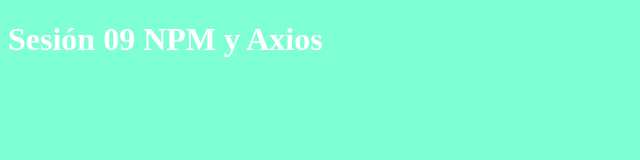
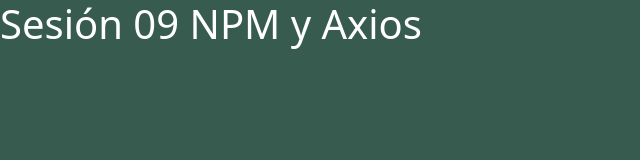
Before and after one commit to bryanpalacios13/ch30-js09nodejs, a website: page index.html in a window 1280 px wide. Shown: the whole page, without its empty margins (0-640 px from the left). Drawn offline with nearby package versions, Linux system fonts and the light colour scheme.

Commit message:
ci: nodes de bootstrap

```diff
--- a/assets/css/styles.css
+++ b/assets/css/styles.css
@@ -1,4 +1,4 @@
 body{
-    background-color: aquamarine;
+    background-color: rgb(55, 92, 79);
     color: white;
 }
--- a/index.html
+++ b/index.html
@@ -4,10 +4,13 @@
     <meta charset="UTF-8">
     <meta name="viewport" content="width=device-width, initial-scale=1.0">
     <title>Document</title>
+    <link rel="stylesheet" href="/node_modules/bootstrap/dist/css/bootstrap.min.css">
     <link rel="stylesheet" href="./assets/css/styles.css">
 </head>
 <body>
     <h1>Sesión 09 NPM y Axios</h1>
+
+    <script src="./node_modules/bootstrap/dist/js/bootstrap.bundle.min.js"></script>
     <script src="./assets/js/index.js"></script>
 </body>
 </html>
```
Also changed, not shown: package.json (added, +27 -0 lines), 1 other file.
